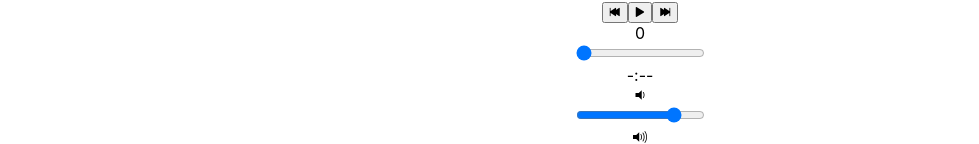
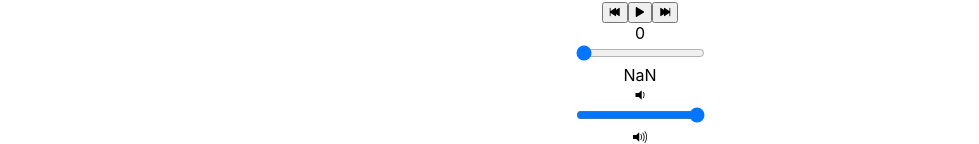
Before and after one commit to ForrestLonganecker/bloc-jams-react, a React (Create React App) app: page /album/the-colors in a window 1280 px wide. Shown: the part 917-1061 px from the top of the page, without its empty margins (0-979 px from the left). Built offline with nearby package versions, Linux system fonts and the light colour scheme.

Commit message:
first commit

```diff
--- a/src/components/Album.js
+++ b/src/components/Album.js
@@ -17,6 +17,7 @@ class Album extends Component {
             currentSongIndex: null,
             currentTime: 0,
             duration: album.songs[0].duration,
+            volume: 0.8,
             isPlaying: false,
             isHovered: false
         };
@@ -108,22 +109,37 @@ class Album extends Component {
             },
             durationchange: e => {
                 this.setState({ duration: this.audioElement.duration });
+            },
+            volumeupdate: e => {
+                this.setState({ volume: this.audioElement.volume });
             }
         };
         this.audioElement.addEventListener('timeupdate', this.eventListeners.timeupdate);
         this.audioElement.addEventListener('durationchange', this.eventListeners.durationchange);
+        this.audioElement.addEventListener('volumechange', this.eventListeners.volumeupdate);
     }
 
     componentWillUnmount() {
         this.audioElement.src = null;
         this.audioElement.removeEventListener('timeupdate', this.eventListeners.timeupdate);
         this.audioElement.removeEventListener('durationchange', this.evenListeners.durationchange);
+        this.audioElement.removeEventListener('volumechange', this.evenListeners.volumeupdate);
     }
 
     handleTimeChange(e) {
         const newTime = this.audioElement.duration * e.target.value;
         this.audioElement.currentTime = newTime;
         this.setState({ currentTime: newTime });
+    }
+
+    formatTime(timeInSeconds) {
+
+    }
+
+    handleVolumeChange(e) {
+        const newVolume = this.audioElement.volume * e.target.value;
+        this.audioElement.volume = newVolume;
+        this.setState({ volume: newVolume });
     }
 
     render() {
@@ -162,10 +178,12 @@ class Album extends Component {
                     currentSong={this.state.currentSong}
                     currentTime={this.audioElement.currentTime}
                     duration={this.audioElement.duration}
+                    volume={this.audioElement.volume}
                     handleSongClick={() => this.handleSongClick(this.state.currentSong)}
                     handlePrevClick={() => this.handlePrevClick()}
                     handleNextClick={() => this.handleNextClick()}
                     handleTimeChange={(e) => this.handleTimeChange(e)}
+                    handleVolumeChange={(e) => this.handleVolumeChange(e)}
                 />
             </section>
         );
--- a/src/components/PlayerBar.js
+++ b/src/components/PlayerBar.js
@@ -26,11 +26,19 @@ class PlayerBar extends Component {
                         step="0.01"
                         onChange={this.props.handleTimeChange}
                     />
-                    <div className="total-time">-:--</div>
+                    <div className="total-time">{this.props.duration}</div>
                 </section>
                 <section id="volume-control">
                     <div className="icon ion-volume-low" />
-                    <input type="range" className="seek-bar" value="80" />
+                    <input
+                        type="range"
+                        className="seek-bar"
+                        value={(this.props.volume)}
+                        max="1"
+                        min="0"
+                        step="0.01"
+                        onChange={this.props.handleVolumeChange}
+                    />
                     <div className="icon ion-volume-high" />
                 </section>
             </section>
```
